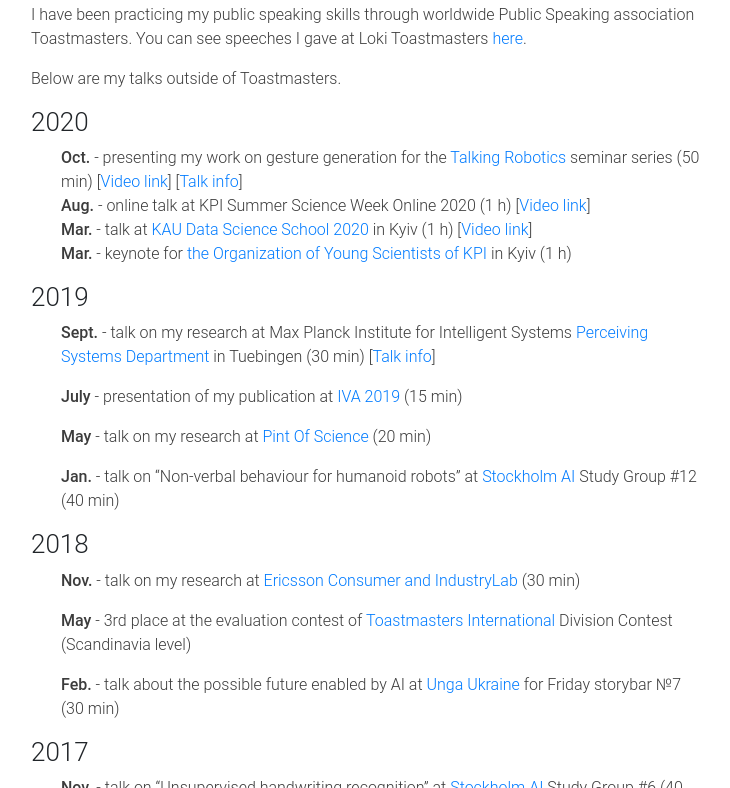
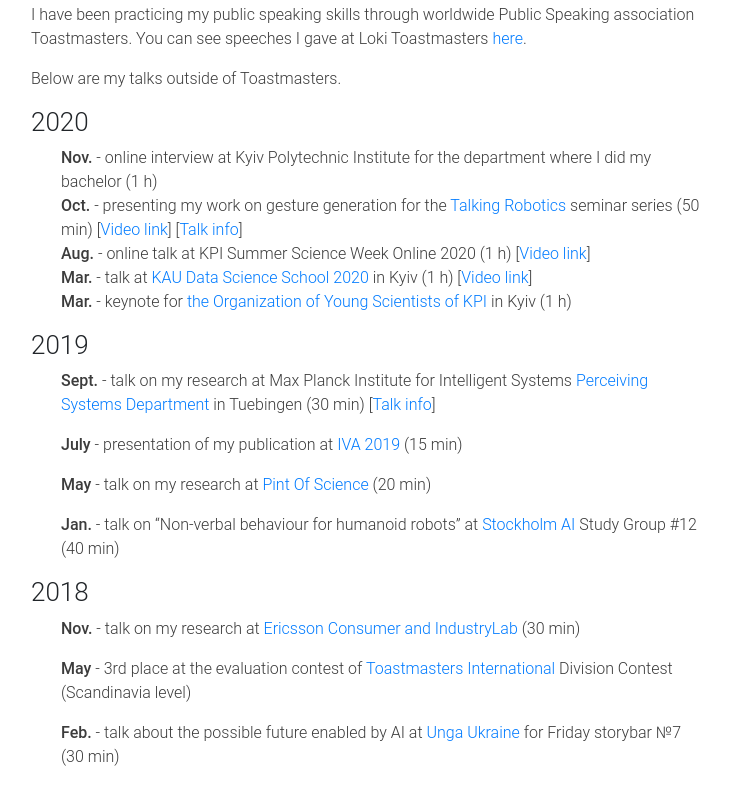
Before and after one commit to Svito-zar/Svito-zar.github.io, a Jekyll site: the page built from _pages/speaking.md, in a window 1280 px wide and 900 px high, scrolled down 357 px, cut to the strip 112-900 px from the top of the window. Shown: the whole strip, without its empty margins (269-999 px from the left). Built offline with Jekyll 4.4.1, drawn with Linux system fonts in a browser that asks for light colours; nearby versions of some CDN libraries.

Commit message:
Update speaking

```diff
--- a/_pages/speaking.md
+++ b/_pages/speaking.md
@@ -17,6 +17,7 @@
 Below are my talks outside of Toastmasters.
 
 ### 2020
+* <strong>Nov.</strong> - online interview at Kyiv Polytechnic Institute for the department where I did my bachelor (1 h)
 * <strong>Oct.</strong> - presenting my work on gesture generation for the [Talking Robotics](https://talking-robotics.github.io) seminar series (50 min) \[[Video link](https://youtu.be/JeMwtr8pxcc)\] \[[Talk info](https://talking-robotics.github.io/session_details/taras.html)\]
 * <strong>Aug.</strong> - online talk at KPI Summer Science Week Online 2020 (1 h) \[[Video link](https://youtu.be/r8_atMaYj-E)\]
 * <strong>Mar.</strong> - talk at [KAU Data Science School 2020](https://sites.google.com/view/kaudatascienceschool-2020/taras-kucherenko) in Kyiv (1 h) \[[Video link](https://youtu.be/2Ak8uVKgkMM)\]
```
